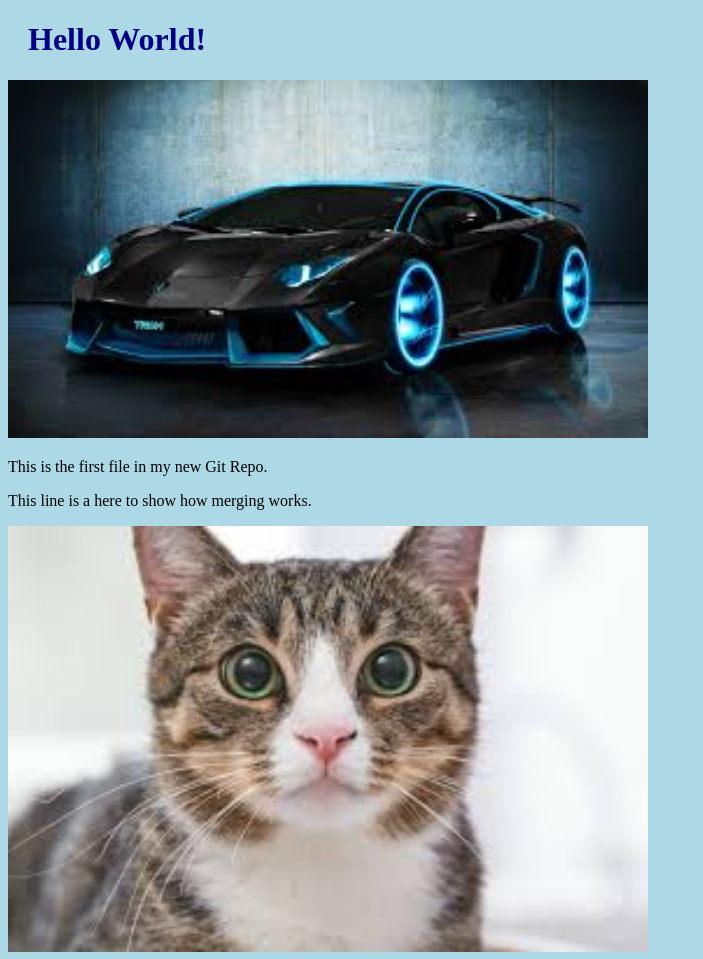
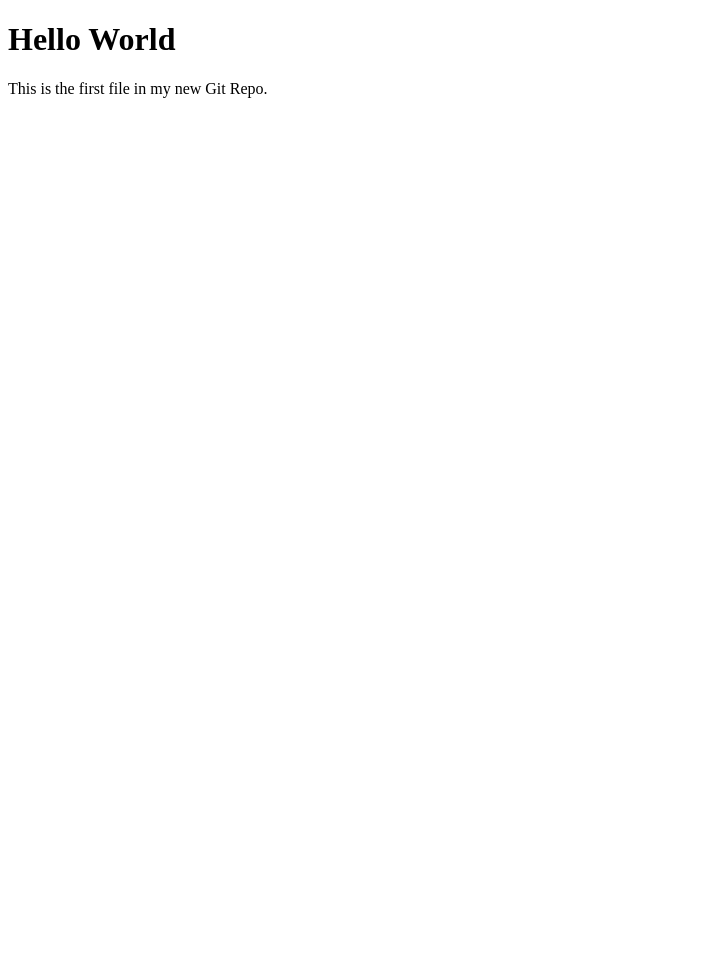
Before and after one commit to dominguezdennis109-dot/hello-world, a plain HTML site: page index.html in a window 1280 px wide. Shown: the whole page, without its empty margins (0-703 px from the left). After the commit the page ends 800 px from the top, so only its background shows below. Drawn offline with Linux system fonts and the light colour scheme.

Commit message:
Add files via upload

```diff
--- a/index.html
+++ b/index.html
@@ -1,17 +1,10 @@
 <!DOCTYPE html>
 <html>
-    <head>
-        <title>Hello World!</title>
-        <link rel="stylesheet" href="bluestyle.css">
-    </head>
-    <body>
-        <h1>Hello World!</h1>
-        <div><img src="img_hello_world.jpg" alt="Hello world from space" style="width: 100%;max-width: 640px;"></div>
-        <p>This is the first file in my new Git Repo.</p>
-
-        <p>This line is a here to show how merging works.</p>
-
-        <div><img src="img_hello_git.jpg" alt="Hello Git" style="width: 100%;max-width: 640px;"></div>
-
-    </body>
+<head>
+<title> Hello World! </title>
+</head>
+<body>
+<h1> Hello World </h1>
+<p> This is the first file in my new Git Repo. </p>
+</body>
 </html>
```
